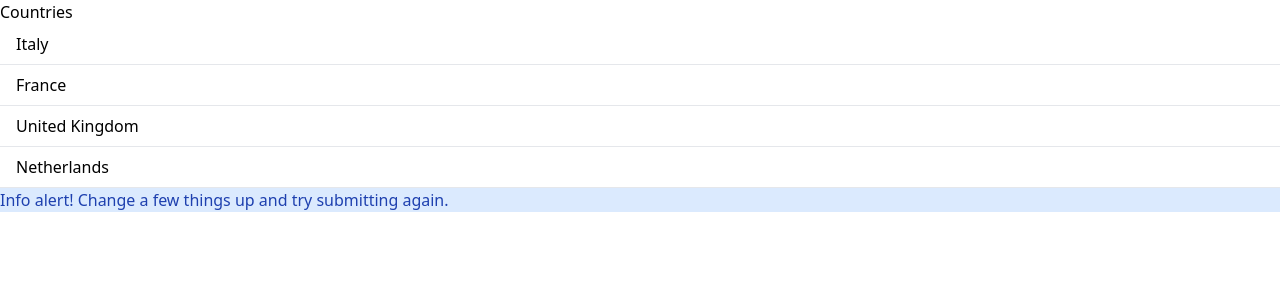
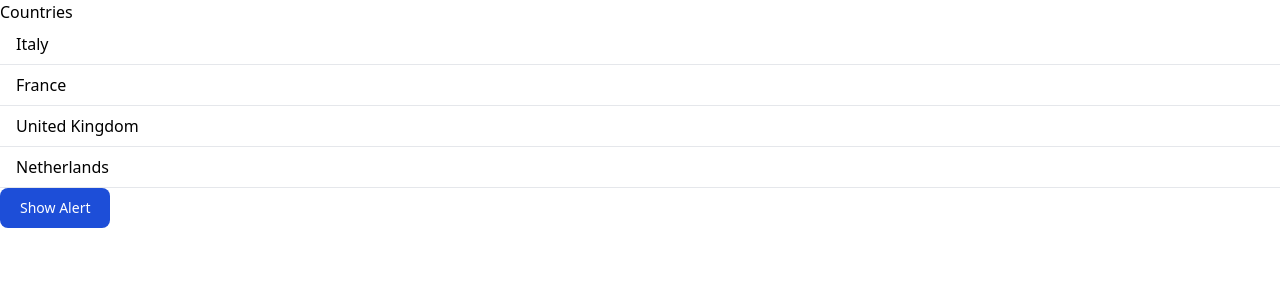
Before and after one commit to 199ocero/mosh-react, a React (Vite) app: page / in a window 1280 px wide. Shown: the top 300 px of the page. Built offline with nearby package versions, Linux system fonts and the light colour scheme.

Commit message:
added button component and show hide alert

```diff
--- a/src/App.tsx
+++ b/src/App.tsx
@@ -1,21 +1,31 @@
 import ListGroup from "./components/ListGroup";
 import { Alert } from "./components/Alert";
+import { Button } from "./components/Button";
+import { useState } from "react";
 function App() {
   let items = ["Italy", "France", "United Kingdom", "Netherlands"];
+  const [showAlert, setShowAlert] = useState(false);
+
+  const handleShowAlert = () => {
+    setShowAlert(!showAlert);
+  };
 
   return (
     <>
-      <div className="space-y-5 px-5">
+      <div className="px-5 space-y-5">
         <div>
           <ListGroup items={items} heading="Countries" />
         </div>
-        <div>
+        <Button buttonType="info" onClick={handleShowAlert}>
+          {showAlert ? "Hide Alert" : "Show Alert"}
+        </Button>
+        {showAlert && (
           <Alert alertType="info">
             <span>
               Info alert! Change a few things up and try submitting again.
             </span>
           </Alert>
-        </div>
+        )}
       </div>
     </>
   );
--- /dev/null
+++ b/src/components/Button.tsx
@@ -0,0 +1,18 @@
+import { ReactNode } from "react";
+
+interface ButtonProps {
+  children: ReactNode;
+  buttonType?: "info" | "danger" | "success" | "warning" | "dark";
+  onClick?: () => void;
+}
+export const Button = ({
+  children,
+  buttonType = "info",
+  onClick,
+}: ButtonProps) => {
+  return (
+    <button onClick={onClick} type="button" className={`btn-${buttonType}`}>
+      {children}
+    </button>
+  );
+};
```
